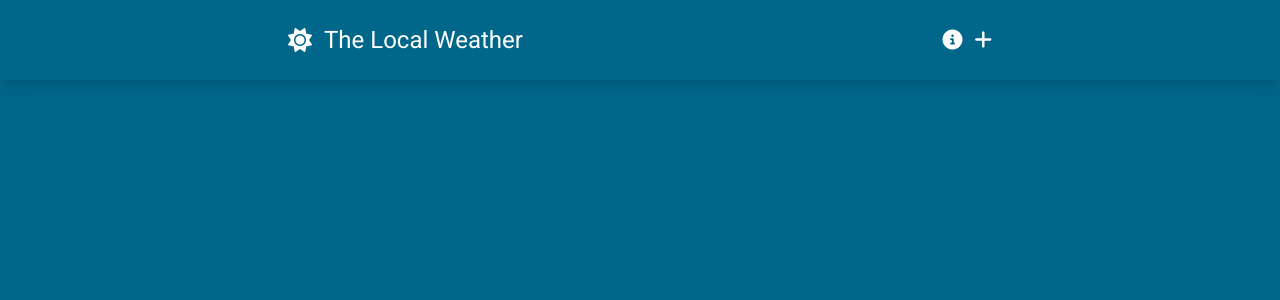
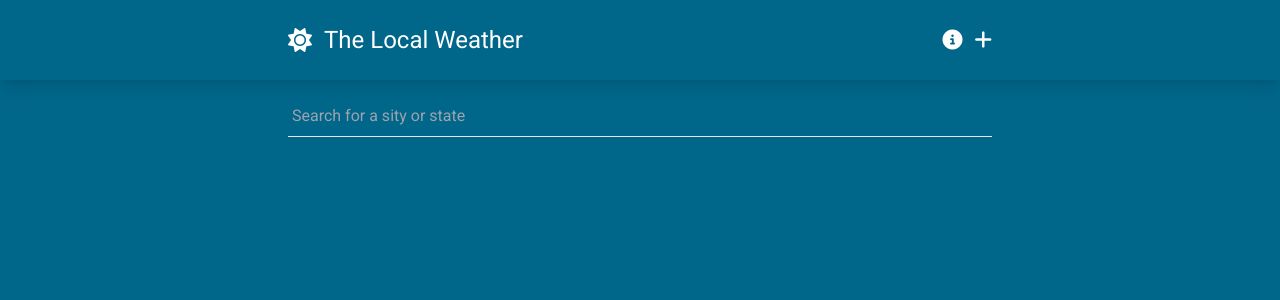
Before and after one commit to KRATOSru/weather-app, a Vue app: page / in a window 1280 px wide. Shown: the top 300 px of the page. Built offline with nearby package versions, Linux system fonts and the light colour scheme.

Commit message:
City Search started

```diff
--- a/src/views/HomeView.vue
+++ b/src/views/HomeView.vue
@@ -1,5 +1,18 @@
-<script setup></script>
+<template>
+  <main class="container text-white">
+    <div class="pt-4 mb-8 relative">
+      <input
+        type="text"
+        v-model="searchQuery"
+        placeholder="Search for a sity or state"
+        class="py-2 px-1 w-full bg-transparent border-b focus:border-weather-secondary focus:outline-none focus:shadow-[0px_1px_0_0_#004E71]"
+      />
+    </div>
+  </main>
+</template>
 
-<template>
-  <main></main>
-</template>
+<script setup>
+import {ref} from 'vue'
+
+const searchQuery = ref('')
+</script>
```
